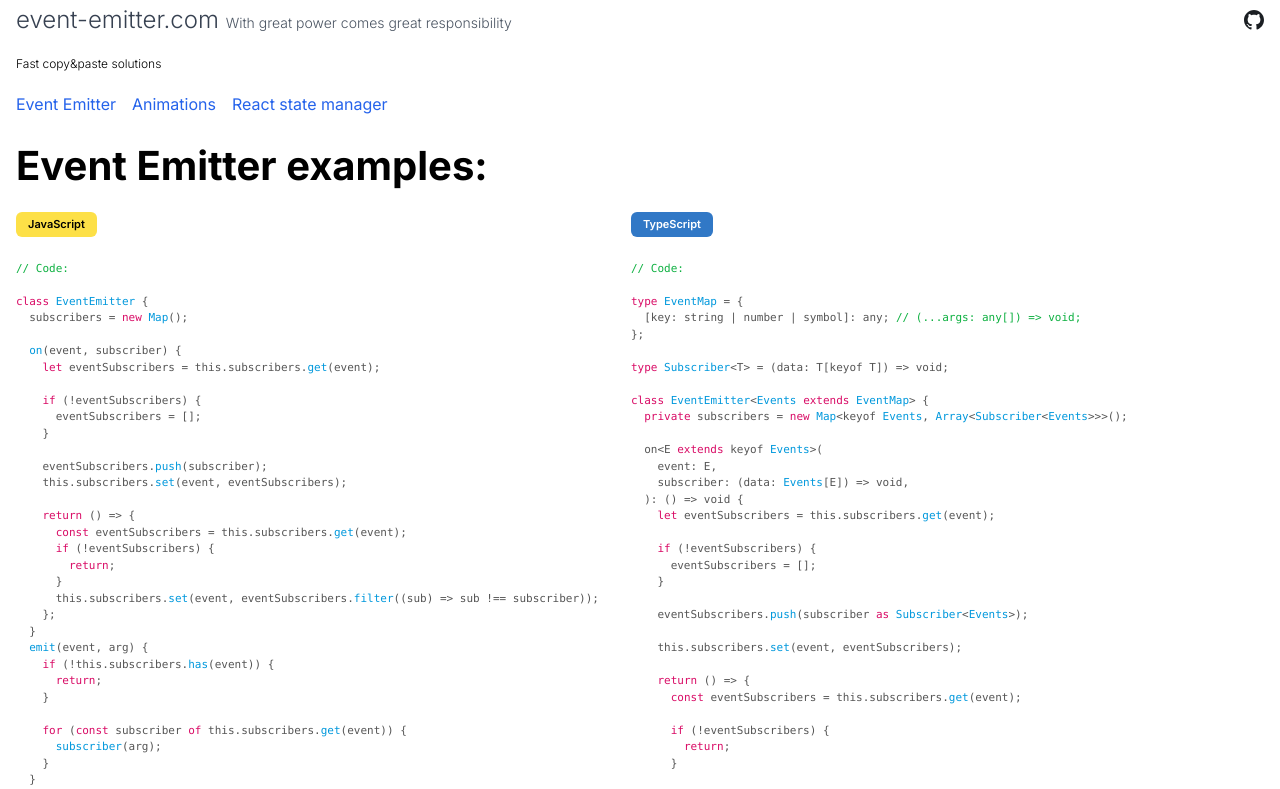
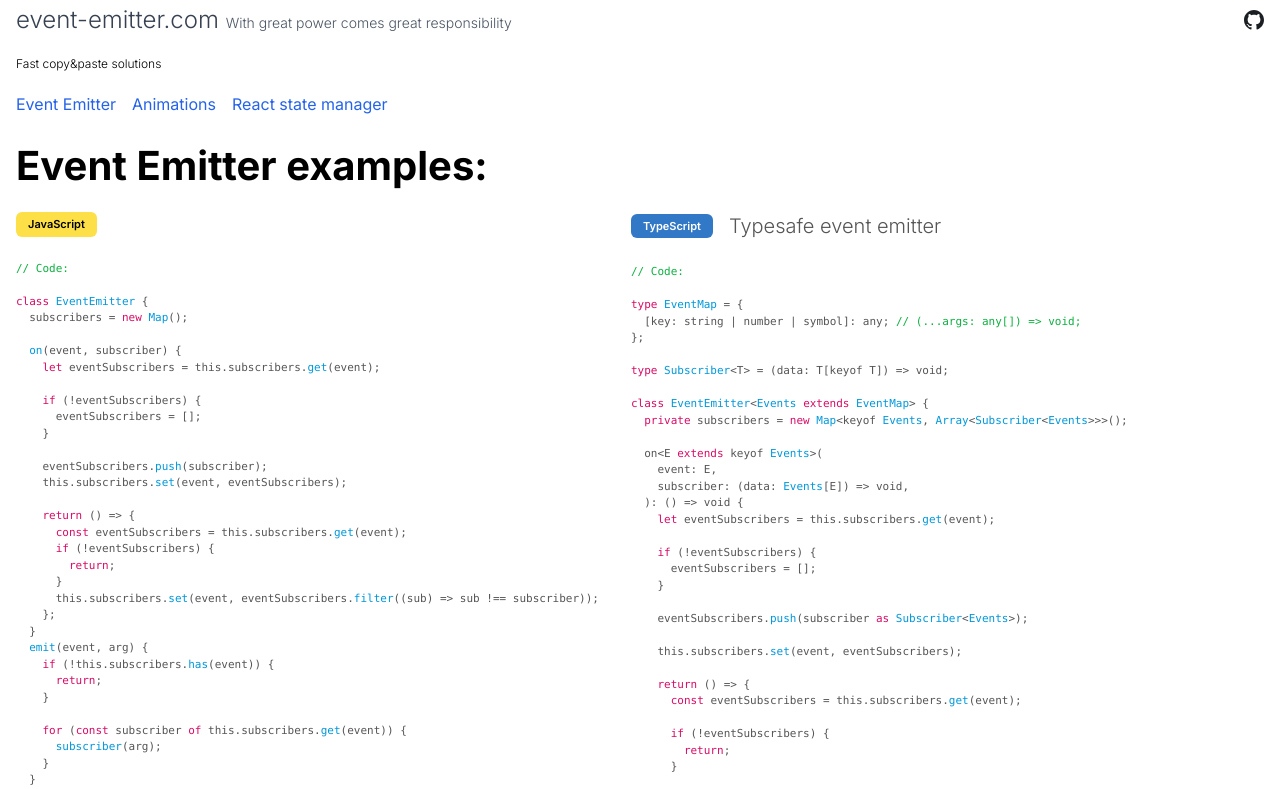
Before and after one commit to nulnow/event-emitter.com, a Next.js app: page / in a window 1280 px wide. Shown: the top 789 px of the page. Built offline with nearby package versions, Linux system fonts and the light colour scheme.

Commit message:
comments

```diff
--- a/src/app/page.tsx
+++ b/src/app/page.tsx
@@ -39,8 +39,9 @@
         </section>
 
         <section className=" p-4" style={{ fontSize: 11, color: white, maxWidth: '100vw', overflow: 'scroll' }}>
-          <div>
-            <h3 className="text-white py-1 px-3 rounded-md font-semibold mb-6 inline-block" style={{ backgroundColor: '#3178c6' }}>TypeScript</h3>
+          <div className="flex justify-start items-center gap-4 mb-6">
+            <h3 className="text-white py-1 px-3 rounded-md font-semibold inline-block" style={{ backgroundColor: '#3178c6' }}>TypeScript</h3>
+            <h2 className="font-light text-xl">Typesafe event emitter</h2>
           </div>
           <pre className="font-mono" style={{ color: white }} dangerouslySetInnerHTML={{__html: highlightedTypeScriptCode}}></pre>
         </section>
```
Also changed, not shown: src/examples/event-emitter/typescript.txt.
